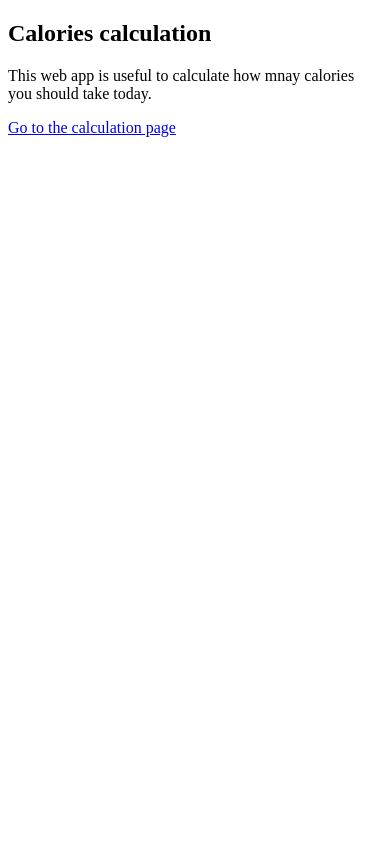
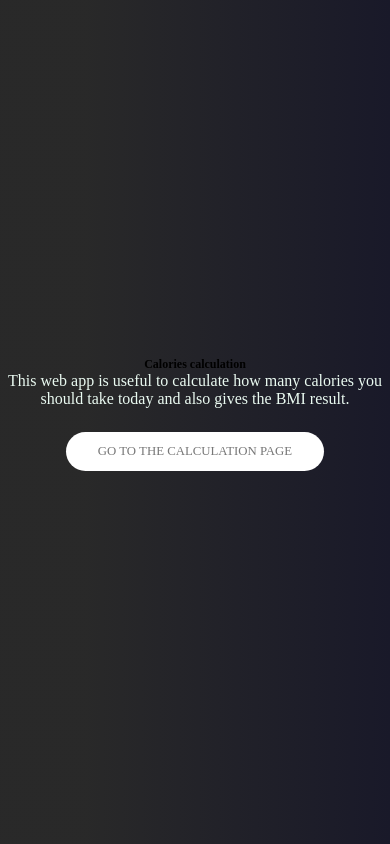
Before and after one commit to aysebat/CaloriWebAppp, a Flask app: page / in a window 390 px wide. Run offline with Flask 2, Linux system fonts and the light colour scheme.

Commit message:
design changes

```diff
--- a/main.py
+++ b/main.py
@@ -1,15 +1,17 @@
 from calorie import Calorie
 from temperature import Temperature
 from flask.views import MethodView
-from wtforms import Form,StringField, SubmitField
+from wtforms import Form, StringField, SubmitField
 from flask import Flask, render_template, request
 
 app = Flask(__name__)
+
 
 class HomePage(MethodView):
 
     def get(self):
         return render_template('index.html')
+
 
 class CaloriesFormPage(MethodView):
 
@@ -17,7 +19,8 @@
         calories_form = CaloriesForm()
 
         return render_template('calories_form_page.html',
-                               caloriesform = calories_form)
+                               caloriesform=calories_form)
+
     def post(self):
         calories_form = CaloriesForm(request.form)
 
@@ -25,16 +28,18 @@
                                   city=calories_form.city.data).get()
 
         calorie = Calorie(weight=float(calories_form.weight.data),
-                           height=float(calories_form.height.data),
-                           age=float(calories_form.age.data),
-                           temperature=temperature)
+                          height=float(calories_form.height.data),
+                          age=float(calories_form.age.data),
+                          temperature=temperature)
 
         calories = calorie.calculate()
-
+        bmiResult = calorie.BMI_result()
         return render_template('calories_form_page.html',
                                caloriesform=calories_form,
                                calories=calories,
+                               bmiResult=bmiResult,
                                result=True)
+
 
 class CaloriesForm(Form):
     weight = StringField("Weight (kg)", default=68)
@@ -44,6 +49,7 @@
     city = StringField("City", default="Istanbul")
     button = SubmitField("Calculator")
 
+
 app.add_url_rule('/',
                  view_func=HomePage.as_view("home+page"))
 app.add_url_rule('/calories_form',
--- a/static/main.css
+++ b/static/main.css
@@ -1,8 +1,144 @@
-h2 {
-    color: darkgrey;
-    text-align: center;
-    font-size: 50px;
+@keyframes moveInBottom {
+  0% {
+    opacity: 0;
+    transform: translateY(10rem); }
+  100% {
+    opacity: 1;
+    transform: translateY(0); } }
+
+@keyframes moveInLeft {
+  0% {
+    opacity: 0;
+    transform: translateX(-10rem); }
+  80% {
+    opacity: 60%;
+    transform: translateX(1rem); }
+  100% {
+    opacity: 1;
+    transform: translateX(0); } }
+
+@keyframes moveInRight {
+  0% {
+    opacity: 0;
+    transform: translateX(10rem); }
+  80% {
+    opacity: 60%;
+    transform: translateX(-1rem); }
+  100% {
+    opacity: 1;
+    transform: translateX(0); } }
+
+* {
+  margin: 0;
+  padding: 0; }
+
+*,
+*::before,
+*::after {
+  box-sizing: inherit; }
+  html {
+  font-size: 62.5%; }
+  @media (max-width: 75em) {
+    html {
+      font-size: 56.25%; } }
+  @media (max-width: 56.25em) {
+    html {
+      font-size: 50%; } }
+  @media (min-width: 112.5em) {
+    html {
+      font-size: 75%; } }
+body {
+  background: rgb(25,25,41);
+  background: linear-gradient(270deg, rgba(25,25,41,1) 0%, rgba(9,9,9,0.8721227621483376) 78%);}
+
+.home {
+  height: 100vh;
+
+
+  background-size: cover;
+  background-position: top;
+  display: flex;
+  flex-direction: column;
+  align-items: center;
+  justify-content: center;}
+
+.container--header{
+  color: #CA9C13;
+  text-align: center;
+  text-transform: uppercase;
+  margin-bottom: 8rem;
+  font-size: 3rem;
+  font-weight: 500;
+  letter-spacing: 1.1rem;
+  animation: moveInLeft 1s ease-out;
+  @media (max-width: 37.5em) {
+      .heading-primary{
+        letter-spacing: 1.2rem;
+        font-size: 4rem; } }}
+
+
+.heading-sub {
+  color: #EAFAF1;
+  font-size: 2rem;
+  font-weight: 400;
+  text-align: center;
+  margin-bottom: 3rem;
+  animation: moveInRight 1s ease-out;}
+.btn, .btn:link, .btn:visited {
+  text-transform: uppercase;
+  text-decoration: none;
+  padding: 1.5rem 4rem;
+  display: inline-block;
+  border-radius: 10rem;
+  margin-bottom: 2rem;
+  transition: all .2s;
+  position: relative;
+  font-size: 1.6rem;
+  border: none;
+  cursor: pointer; }
+
+.btn:hover {
+  transform: translateY(-0.3rem);
+  box-shadow: 0px 1rem 2rem rgba(0, 0, 0, 0.4); }
+  .btn:hover::after {
+    transform: scaleX(1.4) scaleY(1.6);
+    opacity: 0; }
+
+.btn:active {
+  transform: translateY(-0.1rem);
+  box-shadow: 0px 0.5rem 1rem rgba(0, 0, 0, 0.4); }
+
+.btn--white {
+  background-color: #fff;
+  color: #777; }
+.btn--white::after {
+  background-color: #fff; }
+
+.btn--animated {
+  animation: moveInBottom 1s ease-out .75s;
+  animation-fill-mode: backwards; }
+
+
+.container{
+  color: #F0F4F1;
+  font-size: 3rem;
+  max-width: 120rem;
+  height: 100vh;
+  margin: 5rem auto;
+  display: flex;
+  flex-direction: column;
+  align-items: center;
+  justify-content: center;}
+  @media (max-width: 37.5em) {
+     .container{
+        font-size: 2rem;}}
+
+.resultBMI {
+margin: 20px 0;
+color: #F0F4F1;
 }
+
+
 
 input[type=text] {
     width: 100%;
@@ -12,16 +148,10 @@
 
 input[type=submit]{
     width: 100%;
-    background-color: YellowGreen;
-    color: White;
+    background-color: #fff;
+    color: #777;
     padding: 12px 12px;
     border: none;
     border-radius: 6px;
 
 }
-
-body {
-    background-color: Black;
-    color: White;
-    padding: 20px;
-}
--- a/templates/index.html
+++ b/templates/index.html
@@ -2,11 +2,16 @@
 <html lang="en">
 <head>
     <meta charset="UTF-8">
-    <title>Title</title>
+    <meta name="viewport" content="width=device-width, initial-scale=1.0">
+    <link rel="stylesheet" href="static/main.css">
+    <title>Home Page</title>
 </head>
 <body>
-<h2>Calories calculation</h2>
-<p>This web app is useful to calculate how mnay calories you should take today. </p>
-<a href={{url_for('calories_form_page')}}>Go to the calculation page</a>
+<div class="home">
+    <h2 class="heading-primary">Calories calculation</h2>
+    <p class="heading-sub">This web app is useful to calculate how many calories you should take today and also gives the BMI result. </p>
+    <a href={{url_for('calories_form_page')}} class="btn btn--white btn--animated">Go to the calculation page</a>
+</div>
+
 </body>
 </html>
```
